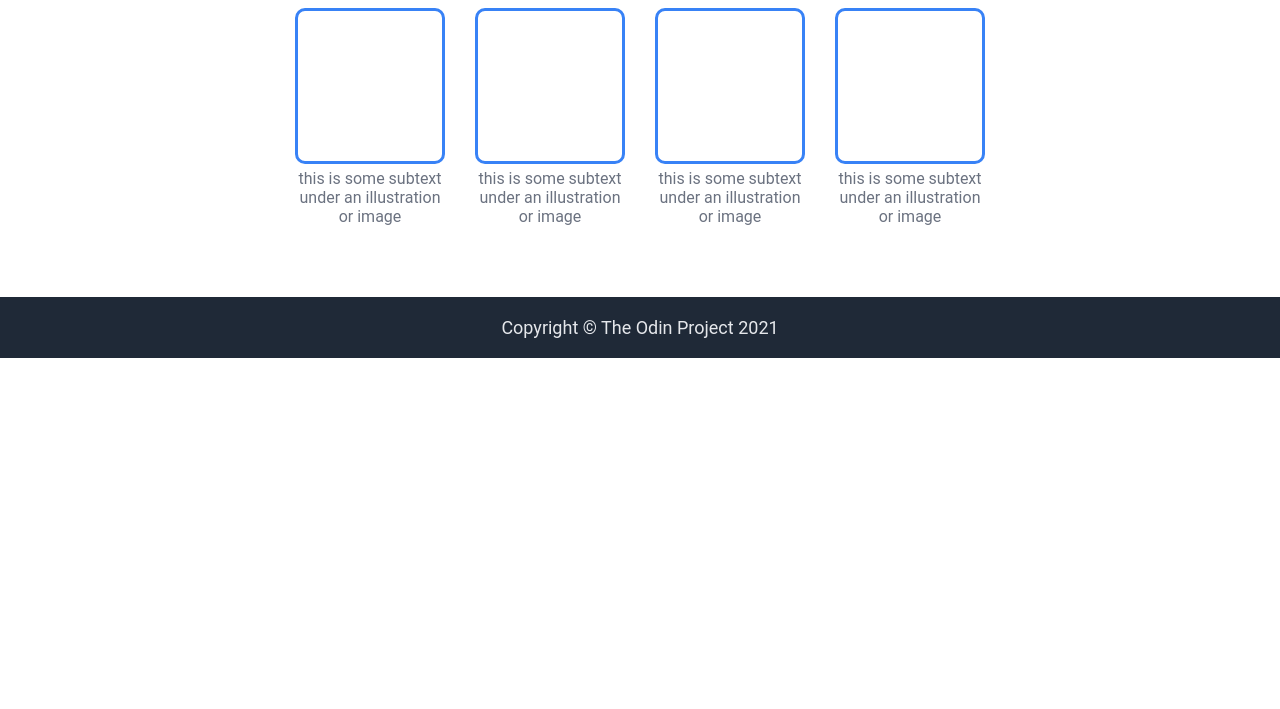
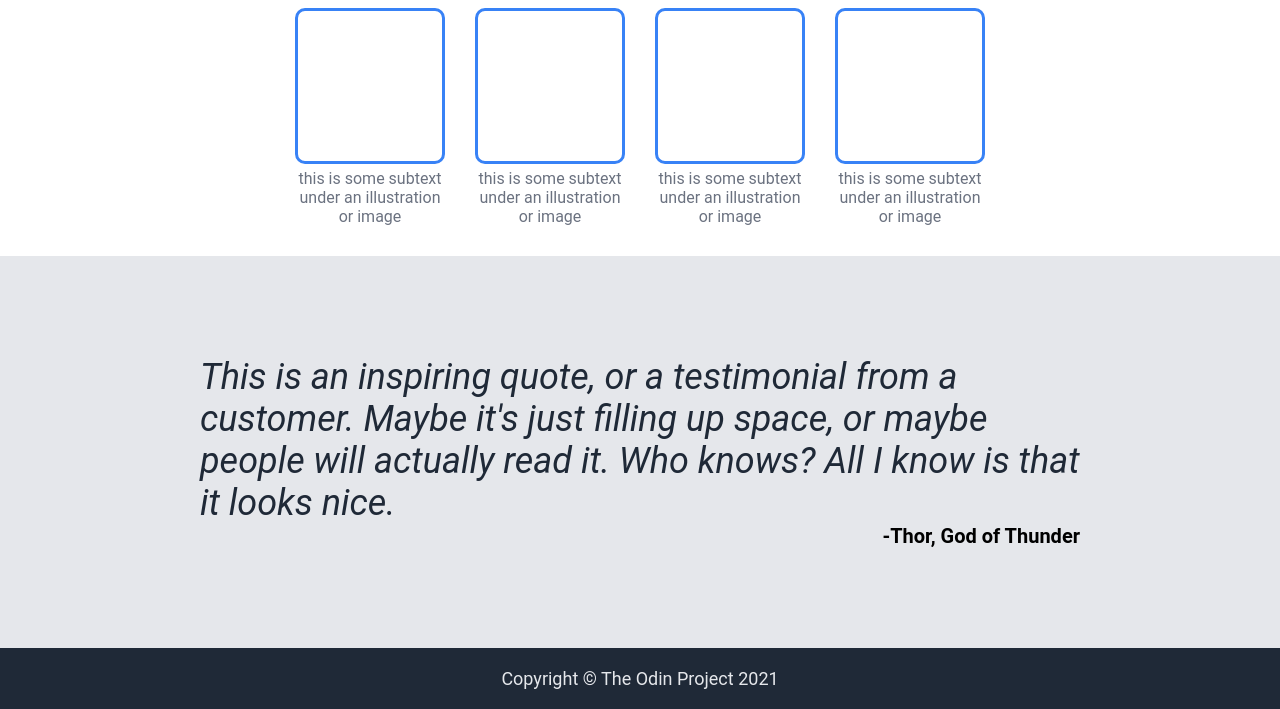
Before and after one commit to Jacky-Jiaqi-W/odin-landing-page, a plain HTML site: page index.html in a window 1280 px wide. Shown: the part 442-1151 px from the top of the page. Before the commit the page ends 800 px from the top, so only its background shows below. Drawn offline with Linux system fonts and the light colour scheme.

Commit message:
Finish the quote section

```diff
--- a/index.html
+++ b/index.html
@@ -47,7 +47,10 @@
                     </div>
                 </div>
             </div>
-            <div class="quote"></div>
+            <div class="quote">
+                <div class="quote-content">This is an inspiring quote, or a testimonial from a customer. Maybe it's just filling up space, or maybe people will actually read it. Who knows? All I know is that it looks nice.</div>
+                <div class="quote-attribution">-Thor, God of Thunder</div>
+            </div>
             <div class="sign-up"></div>
         </div>
         <div class="footer">Copyright © The Odin Project 2021</div>
--- a/style.css
+++ b/style.css
@@ -124,3 +124,23 @@ button {
     color: #6B7280;
     text-align: center;
 }
+
+.quote {
+    display: flex;
+    flex-direction: column;
+    align-items: flex-end;
+    background: #E5E7EB;
+    padding: 100px 200px;
+}
+
+.quote-content {
+    font-size: 36px;
+    font-weight: light;
+    font-style: italic;
+    color: #1F2937;
+}
+
+.quote-attribution {
+    font-weight: bold;
+    font-size: 20px;
+}
```
